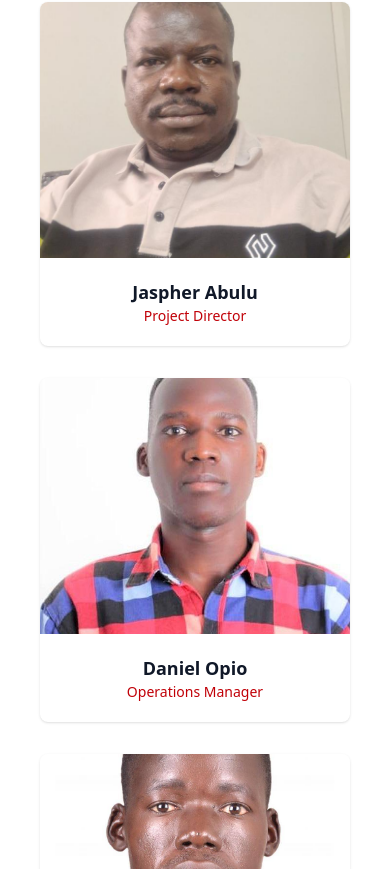
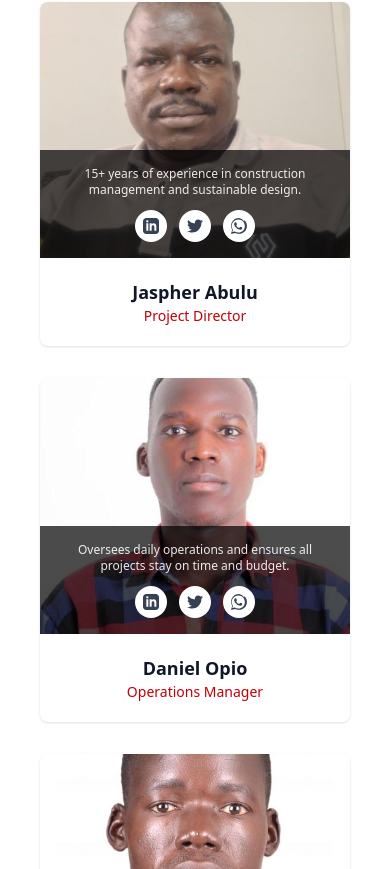
Before and after one commit to opiodaniel/abujas-project, a React (Vite) app in the folder abujas-frontend/: page / in a window 390 px wide. Shown: the part 8715-9584 px from the top of the page. Built offline with nearby package versions, Linux system fonts and the light colour scheme.

Commit message:
bio and social set on display not hover so that on mobile phones are seen

```diff
--- a/abujas-frontend/src/components/TeamSection.tsx
+++ b/abujas-frontend/src/components/TeamSection.tsx
@@ -132,26 +132,25 @@ const TeamSection = () => {
               data-aos="fade-up"
               data-aos-delay="100"
             >
+
               {/* Image Container */}
               <div
                 className="relative h-64 sm:h-72 lg:h-80 overflow-hidden cursor-pointer"
                 onClick={() => openModal(manager)}
               >
+                {/* Background image */}
                 <img
                   src={manager.image}
                   alt={manager.name}
                   className="w-full h-full object-cover transition-transform duration-500 group-hover:scale-105"
                 />
 
-                {/* Gradient overlay */}
-                <div className="absolute inset-0 bg-gradient-to-b from-transparent to-black/70 opacity-0 group-hover:opacity-100 transition-all duration-300 flex items-end">
-                  <div className="w-full p-4 text-white text-sm text-center transform translate-y-4 group-hover:translate-y-0 transition-transform duration-300">
-                    {manager.bio}
-                  </div>
-                </div>
+                {/* Bottom overlay with bio + socials */}
+                <div className="absolute bottom-0 left-0 right-0 bg-black/70 text-white p-4">
+                  <p className="text-xs sm:text-sm opacity-90 mb-3">{manager.bio}</p>
 
-                {/* Social Icons on Hover */}
-                <div className="absolute top-1/2 left-1/2 transform -translate-x-1/2 -translate-y-1/2 opacity-0 group-hover:opacity-100 transition-opacity duration-300 flex space-x-3">
+                  {/* Social icons always visible */}
+                  <div className="flex justify-center space-x-3">
                     {manager.social.linkedin && (
                       <a
                         href={manager.social.linkedin}
@@ -191,6 +190,7 @@ const TeamSection = () => {
                         </svg>
                       </a>
                     )}
+                  </div>
                 </div>
               </div>
 
```
Lines whose indentation alone changed are shown as unchanged.
